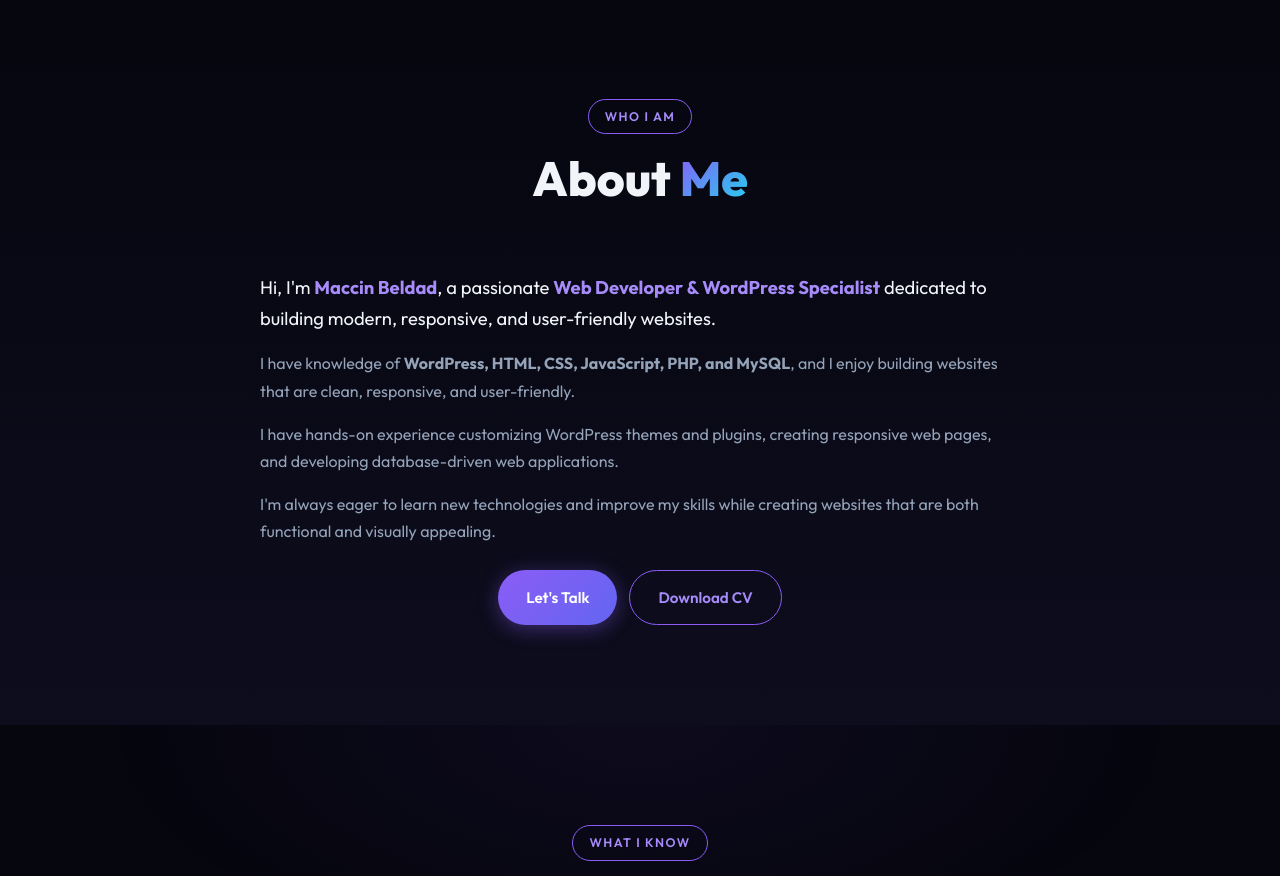
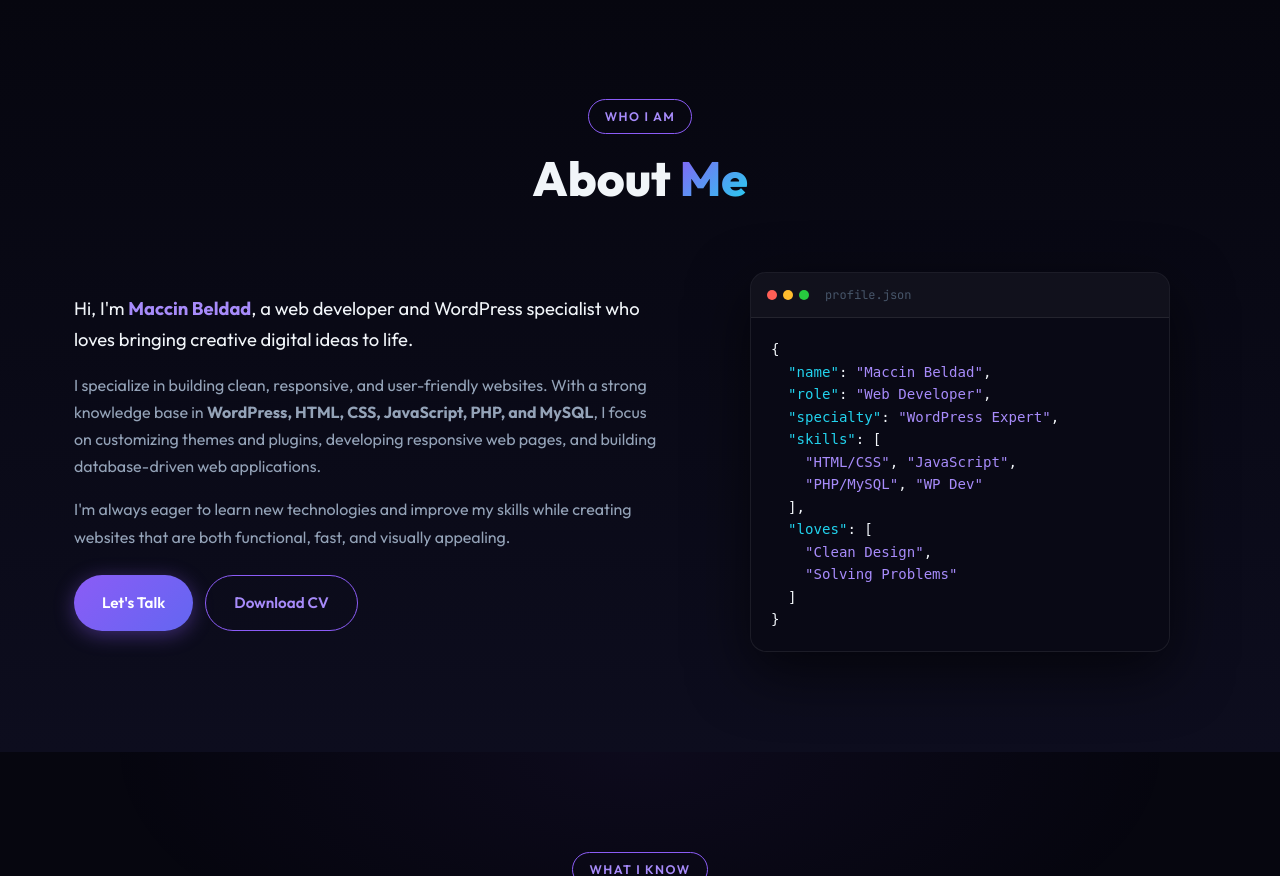
Before and after one commit to Redmacx/Portfolio, a PHP site: page / in a window 1280 px wide. Shown: the part 801-1677 px from the top of the page. Run offline with PHP 8.4, Linux system fonts and the light colour scheme.

Commit message:
Humanized About Me text and added a premium visual Code Editor mock profile box

```diff
--- a/index.html
+++ b/index.html
@@ -106,24 +106,45 @@
       <div class="about-grid">
         <div class="about-text">
           <p class="about-lead">
-            Hi, I'm <strong>Maccin Beldad</strong>, a passionate <strong>Web Developer &amp; WordPress Specialist</strong>
-            dedicated to building modern, responsive, and user-friendly websites.
+            Hi, I'm <strong>Maccin Beldad</strong>, a web developer and WordPress specialist who loves bringing creative digital ideas to life.
           </p>
           <p>
-            I have knowledge of <strong>WordPress, HTML, CSS, JavaScript, PHP, and MySQL</strong>, and I enjoy building websites that are clean, responsive, and user-friendly.
+            I specialize in building clean, responsive, and user-friendly websites. With a strong knowledge base in <strong>WordPress, HTML, CSS, JavaScript, PHP, and MySQL</strong>, I focus on customizing themes and plugins, developing responsive web pages, and building database-driven web applications.
           </p>
           <p>
-            I have hands-on experience customizing WordPress themes and plugins, creating responsive web pages, and developing database-driven web applications.
-          </p>
-          <p>
-            I'm always eager to learn new technologies and improve my skills while creating websites that are both functional and visually appealing.
+            I'm always eager to learn new technologies and improve my skills while creating websites that are both functional, fast, and visually appealing.
           </p>
           <div class="about-actions">
             <a href="#contact" class="btn btn-primary">Let's Talk</a>
             <a href="#" class="btn btn-outline" id="downloadCvBtn">Download CV</a>
           </div>
+        </div>
+        <div class="about-visual">
+          <div class="code-window">
+            <div class="window-header">
+              <span class="dot red"></span>
+              <span class="dot yellow"></span>
+              <span class="dot green"></span>
+              <span class="window-title">profile.json</span>
+            </div>
+            <div class="window-body">
+              <pre><code>{
+  <span class="code-key">"name"</span>: <span class="code-val">"Maccin Beldad"</span>,
+  <span class="code-key">"role"</span>: <span class="code-val">"Web Developer"</span>,
+  <span class="code-key">"specialty"</span>: <span class="code-val">"WordPress Expert"</span>,
+  <span class="code-key">"skills"</span>: [
+    <span class="code-val">"HTML/CSS"</span>, <span class="code-val">"JavaScript"</span>,
+    <span class="code-val">"PHP/MySQL"</span>, <span class="code-val">"WP Dev"</span>
+  ],
+  <span class="code-key">"loves"</span>: [
+    <span class="code-val">"Clean Design"</span>,
+    <span class="code-val">"Solving Problems"</span>
+  ]
+}</code></pre>
+            </div>
+          </div>
+        </div>
       </div>
-    </div>
   </section>
 
   <!-- ── SKILLS ── -->
--- a/style.css
+++ b/style.css
@@ -334,18 +334,61 @@ ul { list-style: none; }
 /* ── ABOUT ────────────────────────────────────────── */
 .about-section { background: linear-gradient(180deg, var(--bg) 0%, var(--bg-2) 100%); }
 .about-grid {
-  display: flex;
-  justify-content: center;
+  display: grid;
+  grid-template-columns: 1.2fr 1fr;
+  gap: 50px;
+  align-items: center;
 }
 .about-text {
-  max-width: 760px;
   text-align: left;
-  margin: 0 auto;
 }
 .about-text p { color: var(--text-muted); margin-bottom: 16px; }
 .about-lead { font-size: 1.15rem; color: var(--text) !important; line-height: 1.7; }
 .about-lead strong { color: var(--accent-3); }
-.about-actions { display: flex; gap: 12px; flex-wrap: wrap; margin-top: 24px; justify-content: center; }
+.about-actions { display: flex; gap: 12px; flex-wrap: wrap; margin-top: 24px; }
+
+.about-visual {
+  display: flex;
+  justify-content: center;
+}
+.code-window {
+  width: 100%;
+  max-width: 420px;
+  background: #090915;
+  border: 1px solid var(--border);
+  border-radius: var(--radius);
+  box-shadow: var(--shadow-lg);
+  overflow: hidden;
+  font-family: var(--mono);
+  font-size: 0.88rem;
+  text-align: left;
+}
+.window-header {
+  background: rgba(255,255,255,0.03);
+  padding: 12px 16px;
+  border-bottom: 1px solid var(--border);
+  display: flex;
+  align-items: center;
+  gap: 6px;
+}
+.window-header .dot {
+  width: 10px; height: 10px;
+  border-radius: 50%;
+}
+.window-header .dot.red { background: #ff5f56; }
+.window-header .dot.yellow { background: #ffbd2e; }
+.window-header .dot.green { background: #27c93f; }
+.window-title {
+  margin-left: 10px;
+  font-size: 0.75rem;
+  color: var(--text-faint);
+}
+.window-body {
+  padding: 20px;
+  line-height: 1.6;
+}
+.code-key { color: var(--teal); }
+.code-val { color: var(--accent-3); }
 .info-card {
   background: var(--bg-card);
   border: 1px solid var(--border);
```
Also changed, not shown: Portfolio.html (+29 -8 lines).
